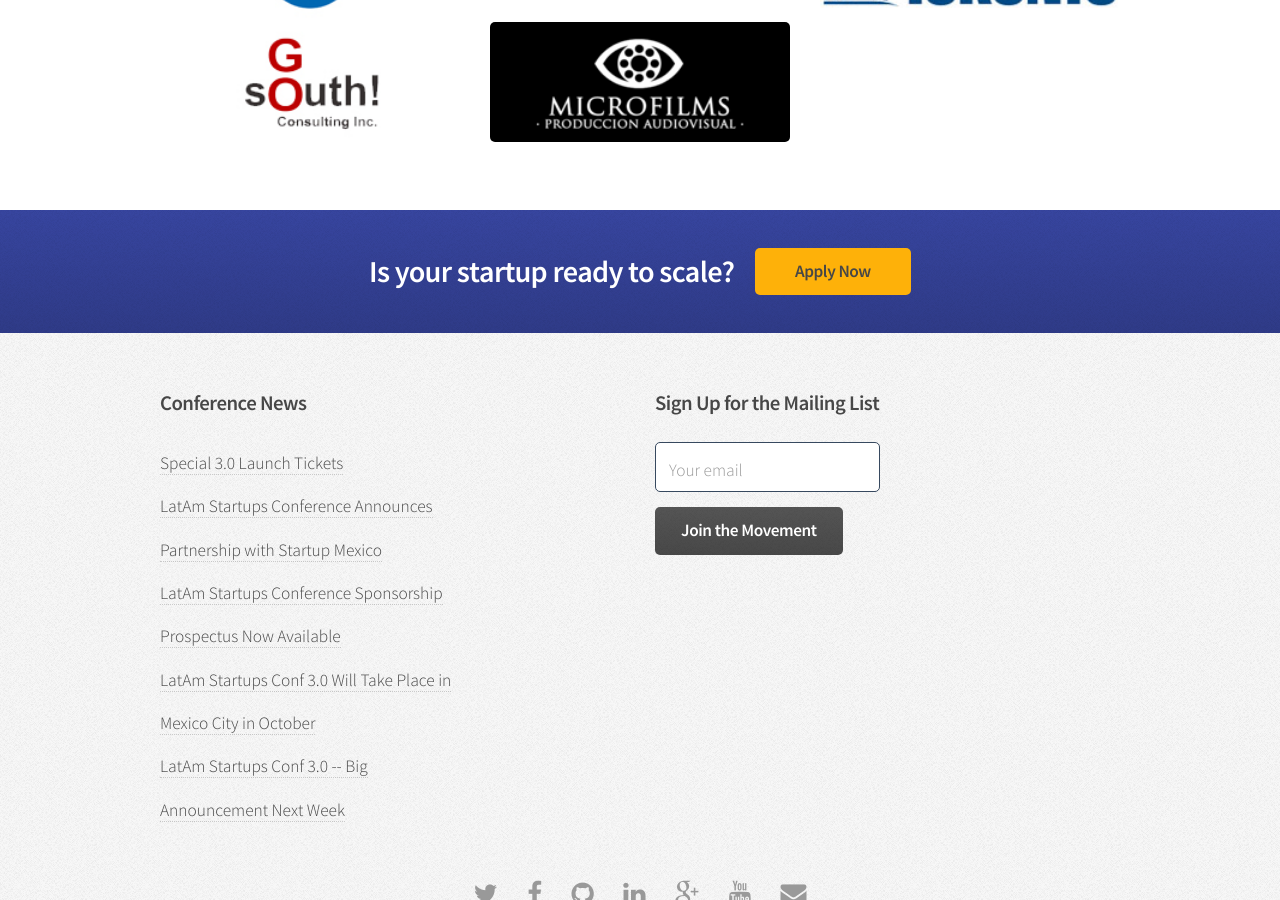
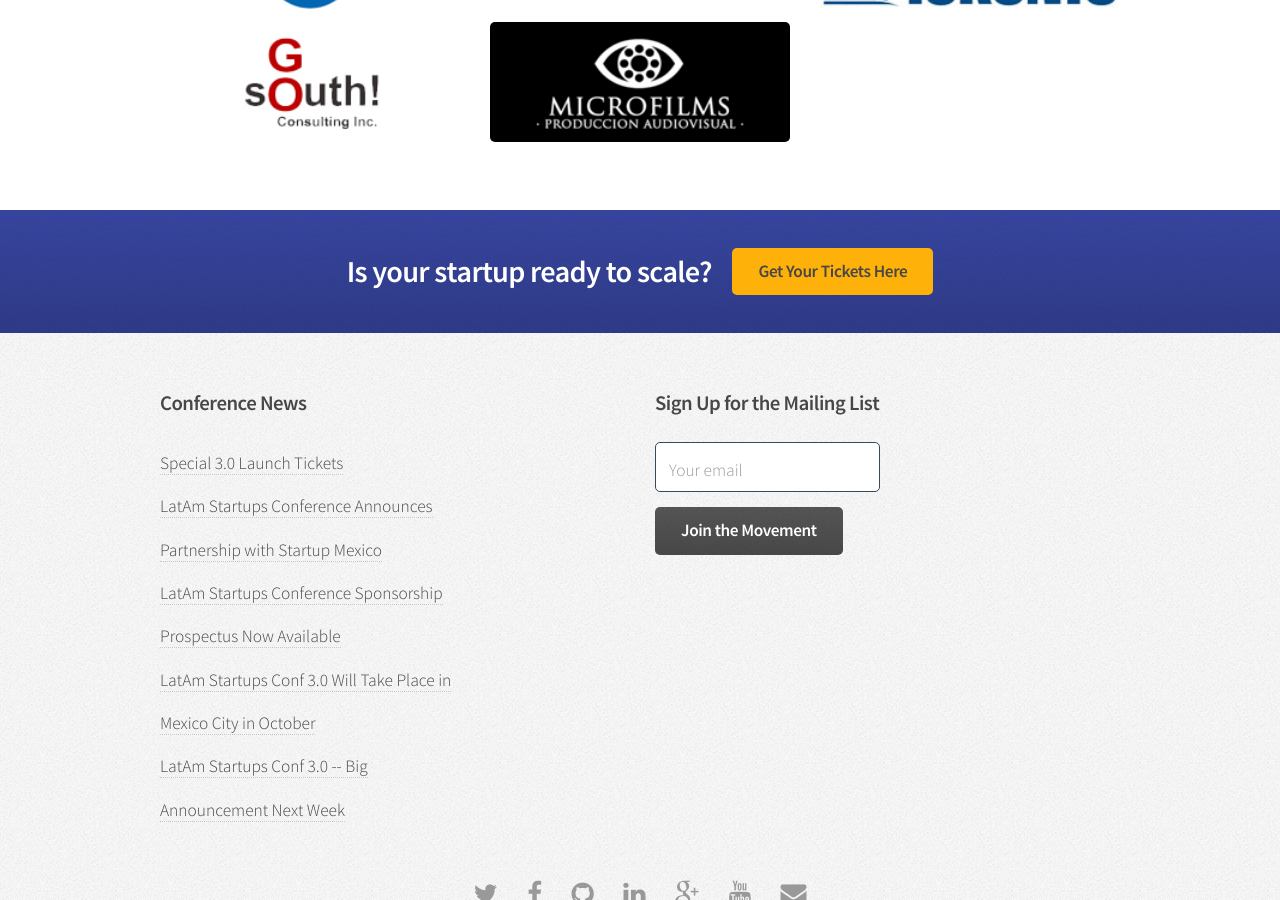
Before and after one commit to LatAmStartups/LatAmStartups.github.io, a Jekyll site: the page built from conference2016.html, in a window 1280 px wide and 900 px high, scrolled down 4654 px. Built offline with Jekyll 4.4.1, drawn with Linux system fonts in a browser that asks for light colours.

Commit message:
change apply to tickets

```diff
--- a/_includes/cta-conf.html
+++ b/_includes/cta-conf.html
@@ -3,7 +3,7 @@
 				<div class="container">
 					<header>
 						<h2>Is your startup ready to scale?</h2>
-						<a href="apply.html" class="button">Apply Now</a>
+						<a href="tickets.html" class="button">Get Your Tickets Here</a>
 					</header>
 				</div>
 			</section>
--- a/_includes/headerconf.html
+++ b/_includes/headerconf.html
@@ -40,7 +40,7 @@
 								<a href="{{ site.baseurl }}/conference2016.html">Conference 2016</a>
 								<ul>
 									<li><a href="{{ site.baseurl }}/become-a-sponsor.html">Sponsors</a></li>
-									<li><a href="{{ site.baseurl }}/apply.html">Apply</a></li>
+									<li><a href="{{ site.baseurl }}/tickets.html">Tickets</a></li>
 								</ul>
 							</li>
 <li {% if current[1] == 'latino-hub.html' %}class="current"{% endif %}><a href="{{ site.baseurl }}/latino-hub.html">Latino Hub</a></li>
```
